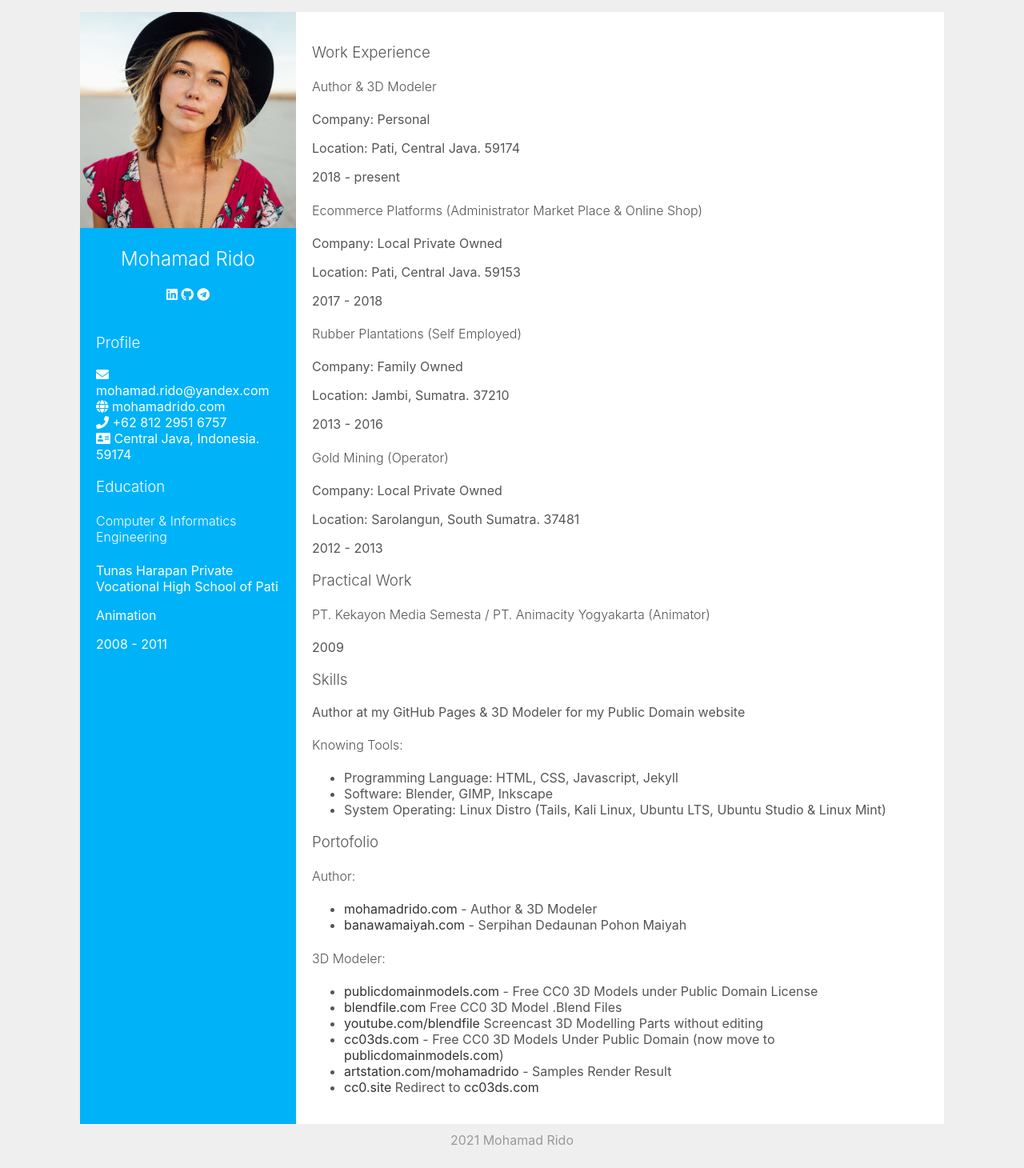
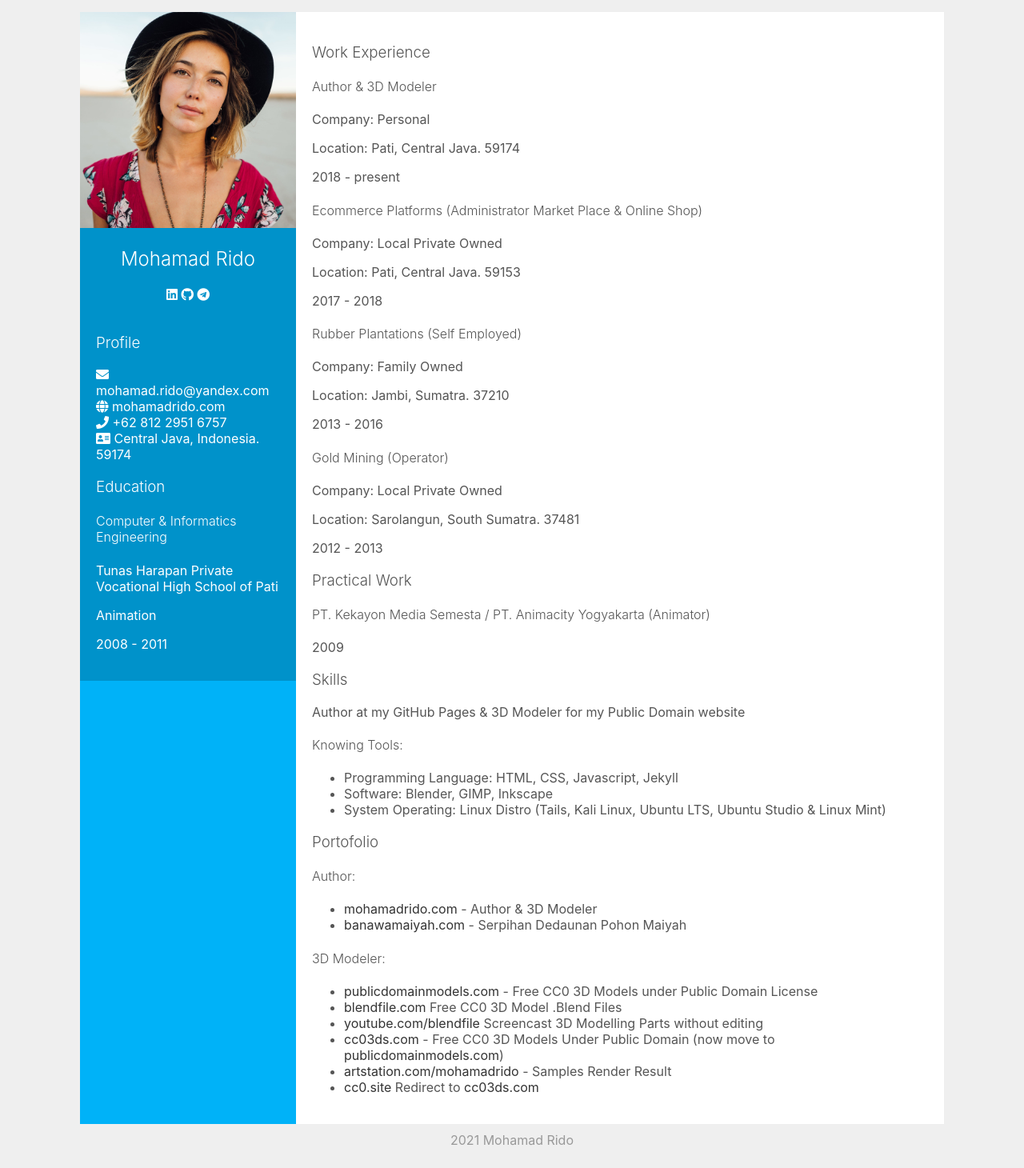
Before and after one commit to mohamadrido/about, a Jekyll site: the page built from index.html, in a window 1280 px wide. Shown: the whole page at 80% size. Built offline with Jekyll 4.4.1, drawn with Linux system fonts in a browser that asks for light colours; nearby versions of some CDN libraries.

Commit message:
Update default.html

```diff
--- a/_layouts/default.html
+++ b/_layouts/default.html
@@ -43,7 +43,7 @@ a:hover {
 /* Create two equal columns that floats next to each other */
 .column1 {
   float: left;
-  background: #00b2f8;
+  background: #0092ca;
   color: #fff;
   width: 25%;
   height: auto; /* Should be removed. Only for demonstration */
```
